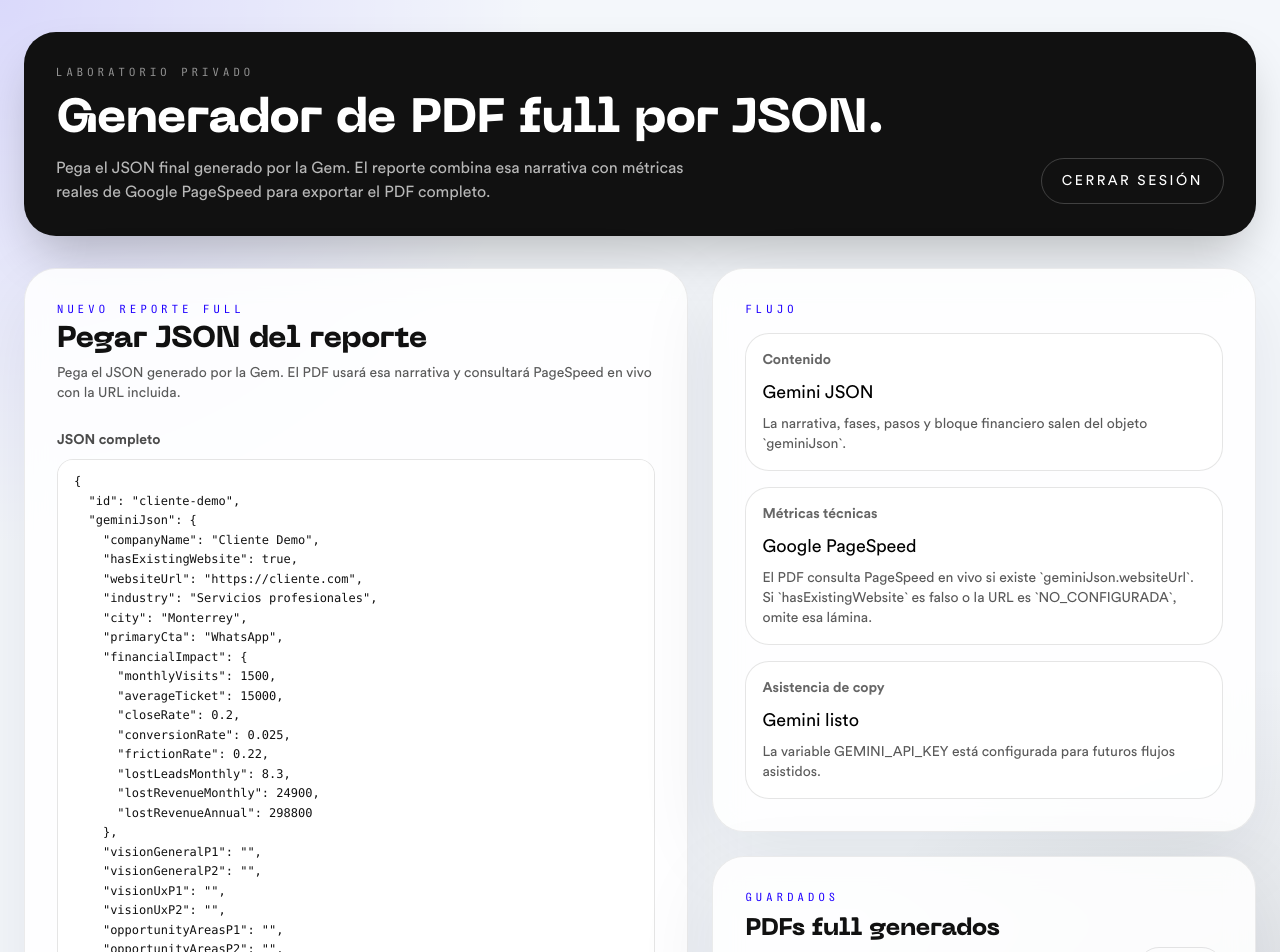
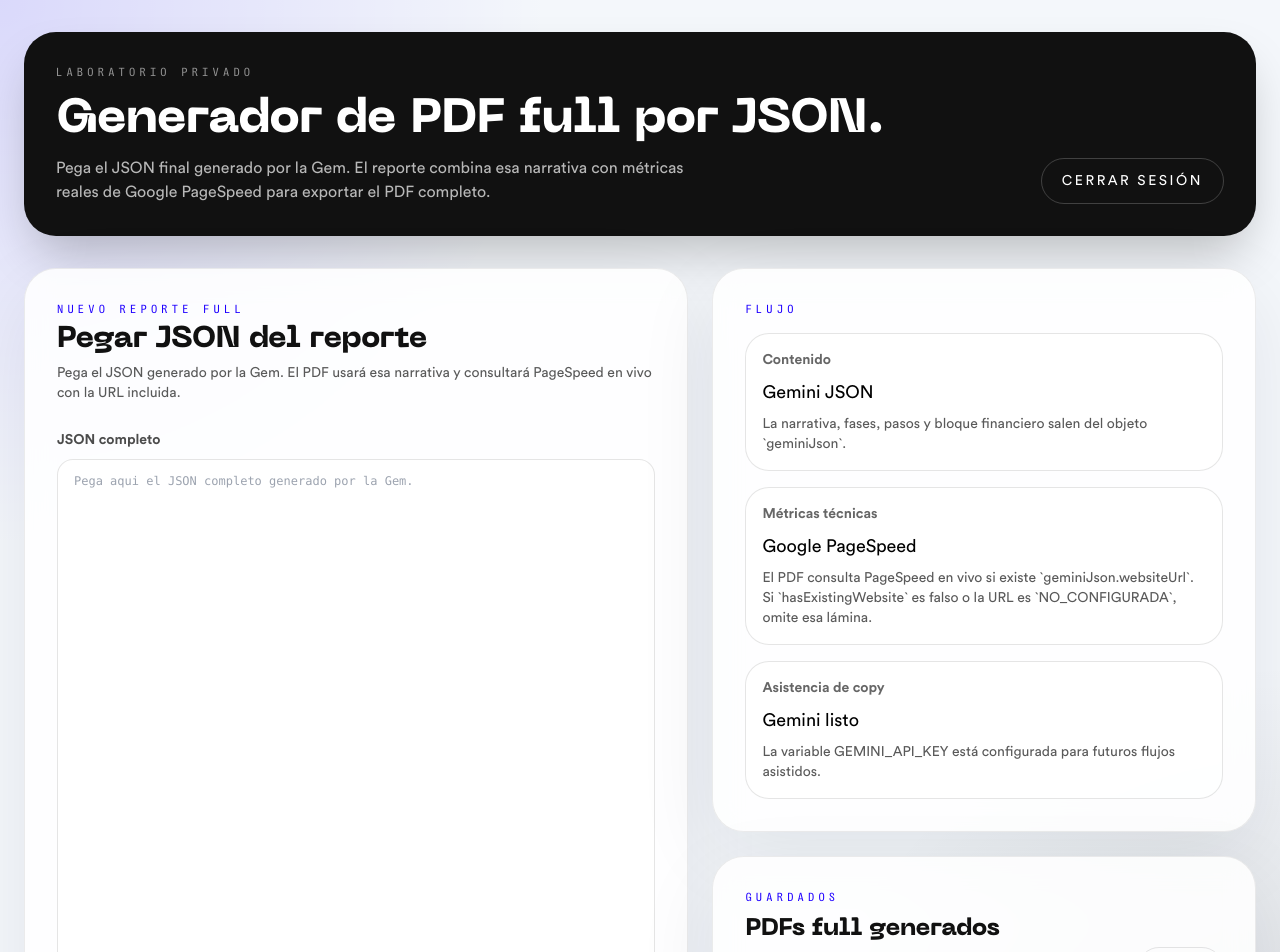
Before and after one commit to Rodrigoloh/cobalto-blue, a Next.js app: page /cb-lab/reporting in a window 1280 px wide. Shown: the top 952 px of the page. Built offline with nearby package versions, Linux system fonts and the light colour scheme; no server answers.

Commit message:
Deja vacio el campo JSON del generador

```diff
--- a/components/private/ReportingDashboardClient.tsx
+++ b/components/private/ReportingDashboardClient.tsx
@@ -13,53 +13,6 @@ import {
 type ReportingDashboardClientProps = {
   geminiConfigured: boolean
 }
-
-const SAMPLE_JSON = `{
-  "id": "cliente-demo",
-  "geminiJson": {
-    "companyName": "Cliente Demo",
-    "hasExistingWebsite": true,
-    "websiteUrl": "https://cliente.com",
-    "industry": "Servicios profesionales",
-    "city": "Monterrey",
-    "primaryCta": "WhatsApp",
-    "financialImpact": {
-      "monthlyVisits": 1500,
-      "averageTicket": 15000,
-      "closeRate": 0.2,
-      "conversionRate": 0.025,
-      "frictionRate": 0.22,
-      "lostLeadsMonthly": 8.3,
-      "lostRevenueMonthly": 24900,
-      "lostRevenueAnnual": 298800
-    },
-    "visionGeneralP1": "",
-    "visionGeneralP2": "",
-    "visionUxP1": "",
-    "visionUxP2": "",
-    "opportunityAreasP1": "",
-    "opportunityAreasP2": "",
-    "opportunityInconsistenciesP1": "",
-    "opportunityInconsistenciesP2": "",
-    "nextStepsSubtitle": "",
-    "nextStepOneTitle": "",
-    "nextStepOneText": "",
-    "nextStepTwoTitle": "",
-    "nextStepTwoText": "",
-    "nextStepThreeTitle": "",
-    "nextStepThreeText": "",
-    "workPlanSubtitle": "",
-    "phaseOneTitle": "",
-    "phaseOneText": "",
-    "phaseTwoTitle": "",
-    "phaseTwoText": "",
-    "phaseThreeTitle": "",
-    "phaseThreeText": "",
-    "phaseFourTitle": "",
-    "phaseFourText": ""
-  },
-  "apiPageSpeedData": null
-}`
 
 function formatDate(value: string) {
   return new Intl.DateTimeFormat('es-MX', {
@@ -118,7 +71,7 @@ function ensureReportId(mockData: any) {
 export function ReportingDashboardClient({ geminiConfigured }: ReportingDashboardClientProps) {
   const router = useRouter()
   const [reports, setReports] = useState<FullReportSnapshot[]>([])
-  const [jsonText, setJsonText] = useState(SAMPLE_JSON)
+  const [jsonText, setJsonText] = useState('')
   const [error, setError] = useState<string | null>(null)
   const [isSubmitting, setIsSubmitting] = useState(false)
 
@@ -193,6 +146,7 @@ export function ReportingDashboardClient({ geminiConfigured }: ReportingDashboar
                 onChange={(event) => setJsonText(event.target.value)}
                 rows={24}
                 spellCheck={false}
+                placeholder="Pega aqui el JSON completo generado por la Gem."
                 className="min-h-[520px] w-full resize-y rounded-2xl border border-black/10 bg-white px-4 py-3 font-mono text-xs leading-relaxed outline-none transition focus:border-[#1F00FF]"
               />
             </label>
```
